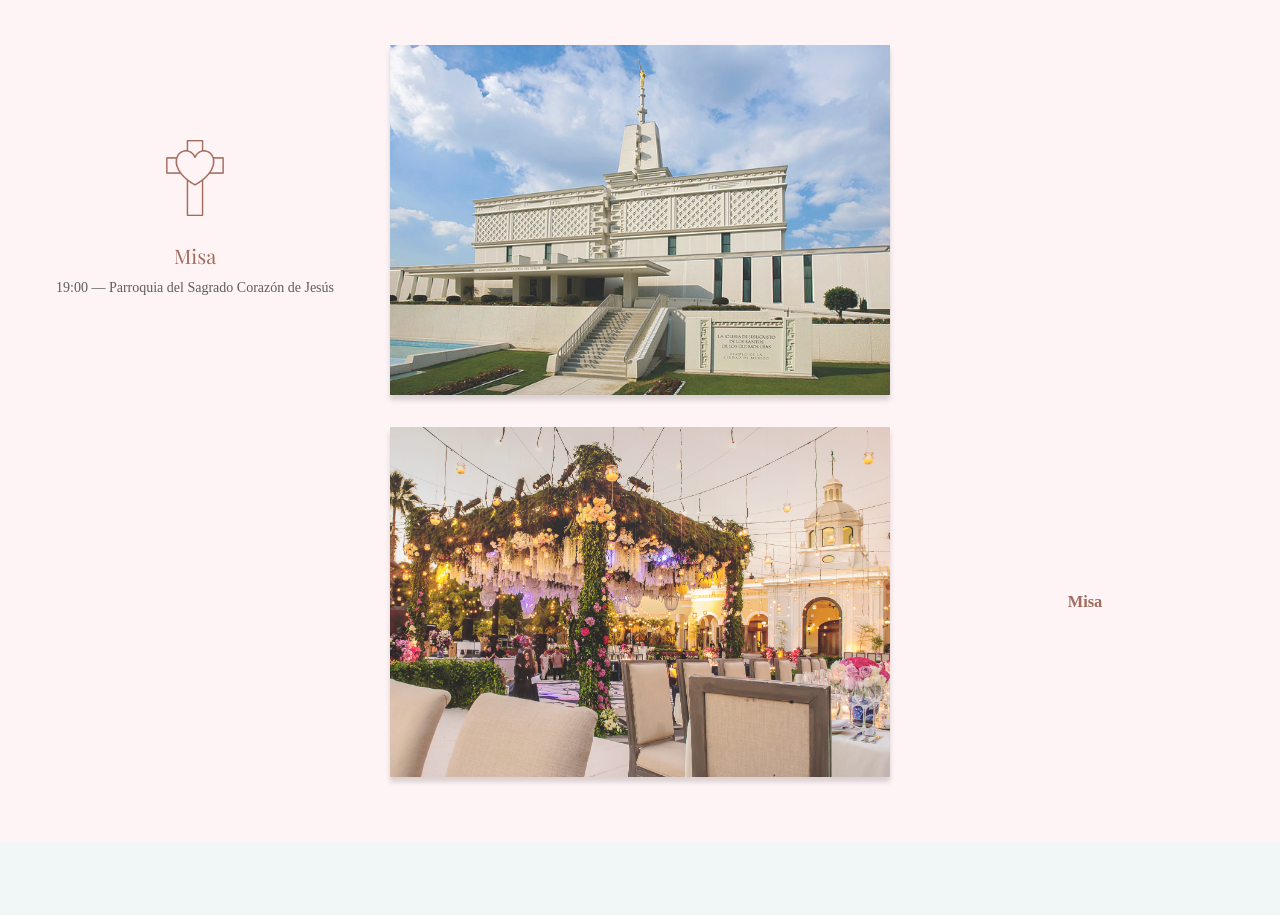
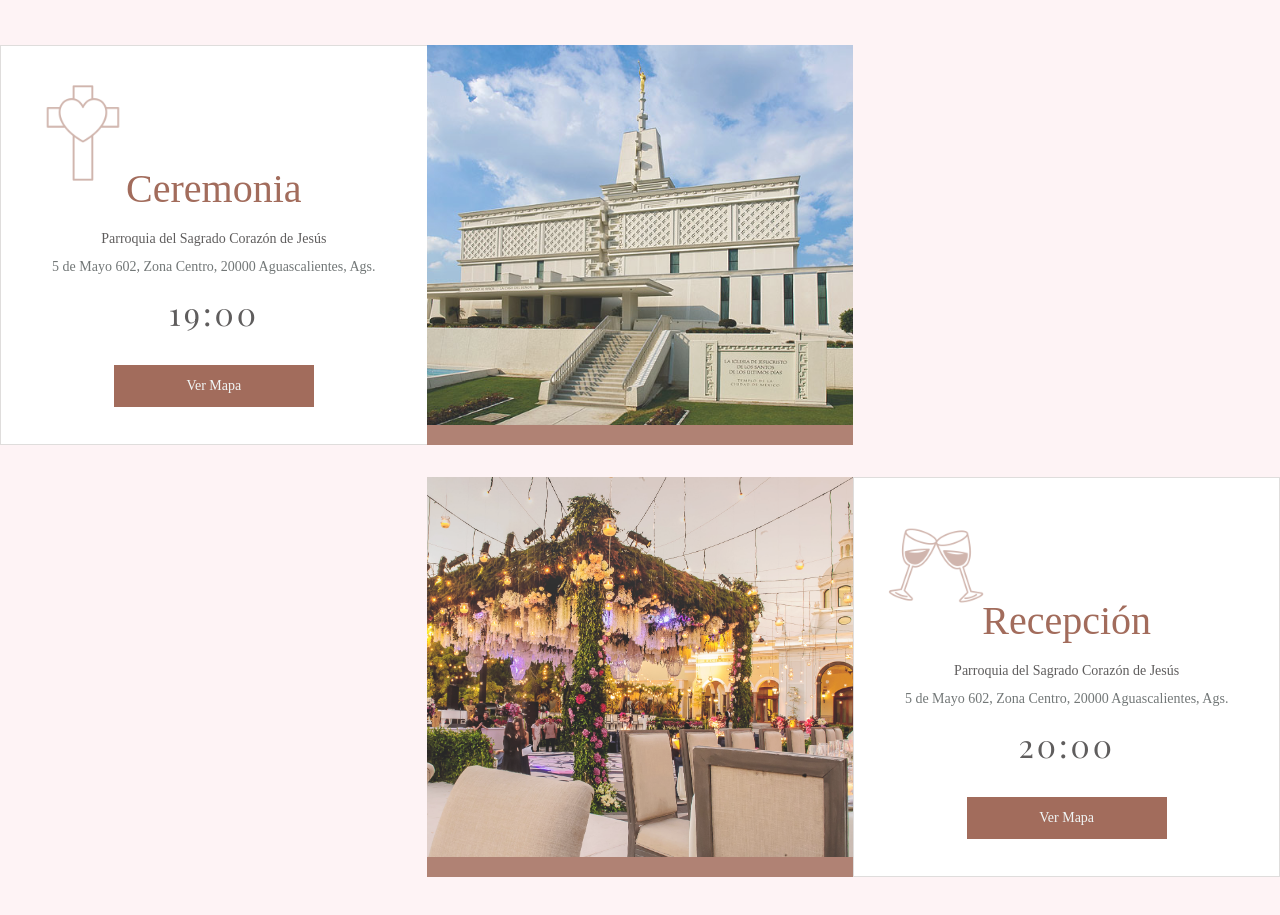
Before and after one commit to sauloroman/clavel-app, a React (Vite) app: page / in a window 1280 px wide. Shown: the part 2420-3335 px from the top of the page. Before the commit the page ends 3261 px from the top, so only its background shows below. Built offline with nearby package versions, Linux system fonts and the light colour scheme; a web font is replaced by a local one.

Commit message:
Location section done

```diff
--- a/src/scss/abstracts/_mixins.scss
+++ b/src/scss/abstracts/_mixins.scss
@@ -25,3 +25,22 @@
   }
 
 }
+
+@mixin createButton( $bgColor, $color, $width, ) {
+
+  text-align: center;
+  display: inline-block;
+  width: $width;
+  padding: 1.2rem;
+  background-color: $bgColor;
+  color: $color;
+  border: 1px solid transparent;
+  transition: all .4s ease-out;
+
+  &:hover {
+    background-color: $color;
+    border-color: $bgColor;
+    color: $bgColor;
+  }
+
+}
--- a/src/site/location/Location.jsx
+++ b/src/site/location/Location.jsx
@@ -1,6 +1,8 @@
 import templeImage from '../../assets/img/templo-image.jpg';
 import gardenImage from '../../assets/img/salon-image.jpg';
 import cruzImage from '../../assets/img/cruz.png';
+import copaImage from '../../assets/img/copa.png';
+import flor1 from '../../assets/img/flor-1.png';
 
 export const Location = () => {
   return (
@@ -17,8 +19,11 @@ export const Location = () => {
             <div className="location__iconBox">
               <img src={ cruzImage } alt="Cruz" className="location__img" />
             </div>
-            <h3 className='location__type'>Misa</h3>
-            <p className="location__information">19:00 &mdash; Parroquia del Sagrado Corazón de Jesús</p>
+            <h3 className='location__type'>Ceremonia</h3>
+            <p className="location__information">Parroquia del Sagrado Corazón de Jesús</p>
+            <p className="location__address">5 de Mayo 602, Zona Centro, 20000 Aguascalientes, Ags.</p>
+            <p className="location__hour text-important">19:00</p>
+            <a className='location__button' href="https://maps.app.goo.gl/fNAe3g82yUVQu3Vw5">Ver Mapa</a>
           </div>
           <figure className="location__figure">
             <img className='location__img' src={ templeImage } alt="Templo" />
@@ -30,8 +35,15 @@ export const Location = () => {
             <img className='location__img' src={ gardenImage } alt="Templo" />
             <div className="location__figure-layout"></div>
           </figure>
-          <div className="location__content">
-            <h3>Misa</h3>
+          <div className="location__content flex flex-column-center">
+            <div className="location__iconBox">
+              <img src={ copaImage } alt="Cruz" className="location__img" />
+            </div>
+            <h3 className='location__type'>Recepción</h3>
+            <p className="location__information">Parroquia del Sagrado Corazón de Jesús</p>
+            <p className="location__address">5 de Mayo 602, Zona Centro, 20000 Aguascalientes, Ags.</p>
+            <p className="location__hour text-important">20:00</p>
+            <a className='location__button' href="https://maps.app.goo.gl/fNAe3g82yUVQu3Vw5">Ver Mapa</a>
           </div>
         </section>
       </div>
--- a/src/site/location/_location.scss
+++ b/src/site/location/_location.scss
@@ -20,39 +20,101 @@
     place-items: center;
     grid-template-columns: repeat( 3, 1fr );
     row-gap: 3.2rem;
+
+    @include m.responsiveDesign( tab-port ) {
+      grid-template-columns: 1fr;
+    }
+  }
+
+  &__empty {
+    @include m.responsiveDesign( tab-port ) {
+      display: none;
+    }
   }
 
   &__content {
+    border: 1px solid v.$color-gray-tint;
+    padding: 3.2rem;
+    width: 100%;
+    height: 100%;
+    background-color: #fff;
 
+    @include m.responsiveDesign( tab-port ) {
+      box-shadow: 0 3px 3px rgba(0, 0, 0, 0.15);
+      width: 90%;
+      margin: 0 auto;
+    }
+
+    &:nth-child(1) {
+      border-right: none;
+
+      @include m.responsiveDesign( tab-port ) {
+        border: 1px solid v.$color-gray-tint;
+      }
+    }
+
+    &:nth-child(2) {
+      border-left: none;
+
+      @include m.responsiveDesign( tab-port ) {
+        border: 1px solid v.$color-gray-tint;
+      }
+
+    }
   }
 
   &__iconBox {
     width: 100%;
     display: flex;
-    justify-content: center;
-    margin-bottom: 2rem;
+    justify-content: flex-start;
+    opacity: .5;
+    margin-bottom: -30px;
+
+    @include m.responsiveDesign( tab-port ) {
+      margin-bottom: -40px;
+    }
 
     img {
-      width: 8rem;
+      width: 10rem;
+
+      @include m.responsiveDesign( tab-port ) {
+        width: 8rem;
+      }
     }
 
   }
 
   &__type {
     font-weight: 300;
-    font-size: 2rem;
-    font-family: v.$font-df-subtitle;
+    font-size: 4rem;
+  }
+
+  &__address {
+    color: v.$color-white-shade;
+  }
+
+  &__hour {
+    font-size: 3.2rem;
+    margin-bottom: 2rem;
+  }
+
+  &__button {
+    @include m.createButton( v.$color-brown, v.$color-white-tint, 20rem );
+
+    @include m.responsiveDesign( tab-port ) {
+      width: 100%;
+    }
   }
 
   &__figure {
-    height: 35rem;
-    width: 50rem;
+    height: 40rem;
+    width: 100%;
     position: relative;
-    box-shadow: 0 5px 5px rgba(0, 0, 0, .15);
+    background-color: v.$color-brown;
 
     img {
       width: 100%;
-      height: 100%;
+      height: 95%;
     }
 
     &-layout {
```
Also changed, not shown: src/assets/img/copa.png (added), src/assets/img/flor-1.png (added).
